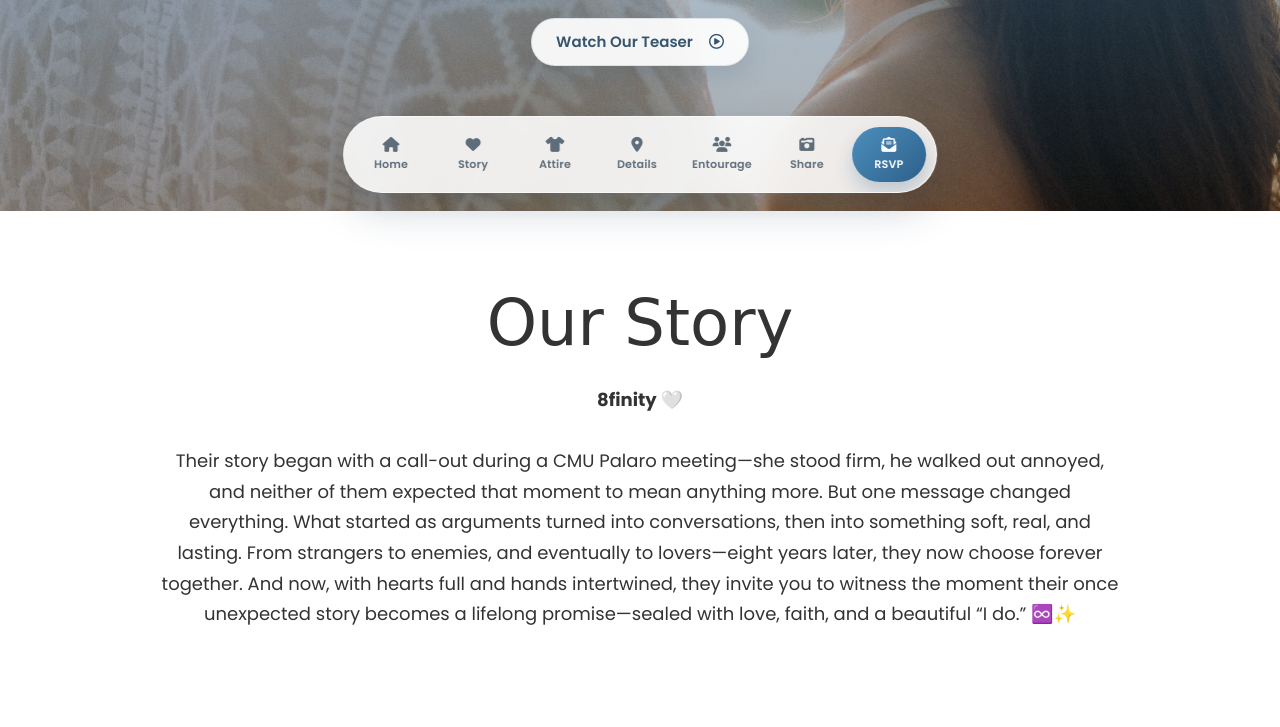
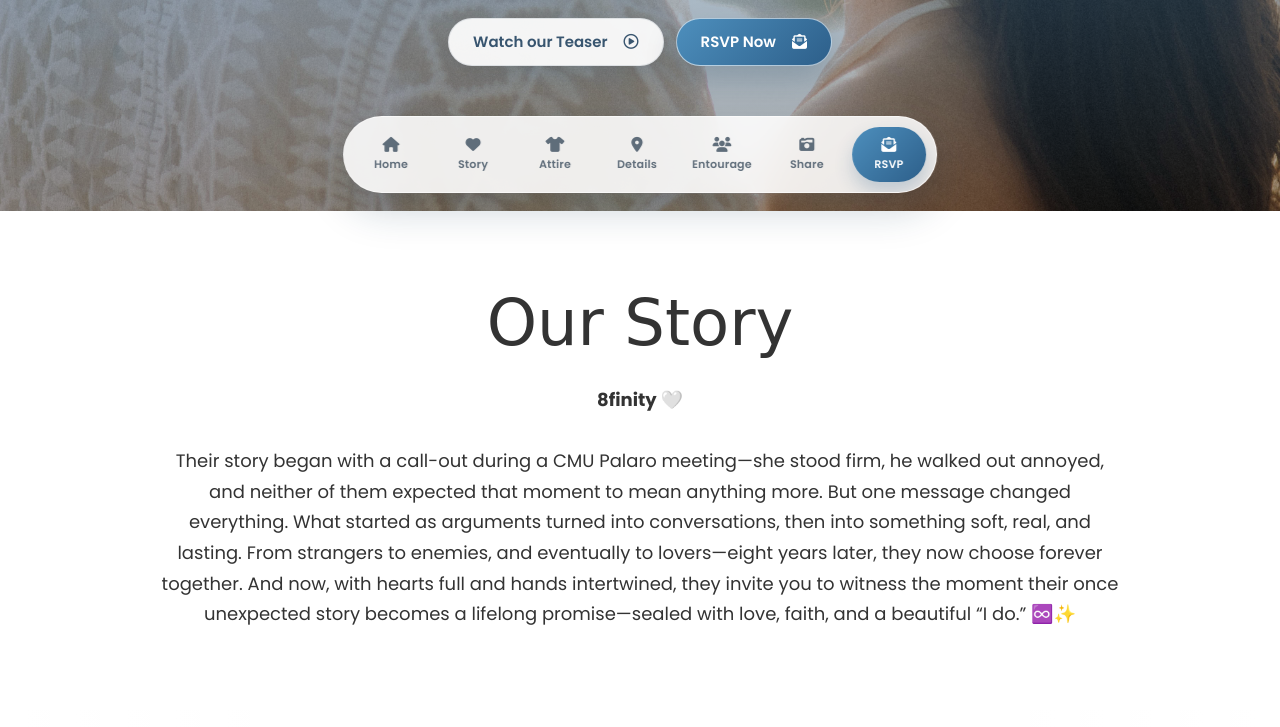
Before and after one commit to Jaydee-31/wedding-website-yr, a plain HTML site: page index.html in a window 1280 px wide. Shown: the part 589-1316 px from the top of the page. Drawn offline with nearby package versions, Linux system fonts and the light colour scheme; some packages are replaced by stand-ins of ours; no server answers; a script that the page names is missing; a web font is replaced by a local one.

Commit message:
added RSVP

```diff
--- a/assets/css/styles.css
+++ b/assets/css/styles.css
@@ -179,6 +179,19 @@ header p {
 
 .teaser-cta {
 	margin-top: 24px;
+}
+
+.header-cta-group {
+	margin-top: 24px;
+	display: flex;
+	justify-content: center;
+	align-items: center;
+	gap: 12px;
+	flex-wrap: wrap;
+}
+
+.header-cta-group .teaser-cta {
+	margin-top: 0;
 }
 
 .button-pill:hover,
--- a/assets/js/teaser-audio.js
+++ b/assets/js/teaser-audio.js
@@ -133,7 +133,8 @@ window.addEventListener("load", function () {
 		Swal.fire({
 			title: "You're invited!",
 			html: `<p>Hi <strong>${name}</strong>, join us on our wedding day.
-				We’ve reserved <strong>${number}</strong> seat(s) for you. </p>`,
+				We’ve reserved <strong>${number}</strong> seat(s) for you.</p>
+				<p>Please fill up the RSVP form to confirm your attendance.</p>`,
 			icon: "success",
 			showConfirmButton: true,
 			buttonsStyling: false,
--- a/index.html
+++ b/index.html
@@ -36,7 +36,10 @@
 			<h1>Ren & Yeng</h1>
 			<p class="mt-4">SAT • 04.18.2026 • 1:30 PM</p>
 			<div class="countdown"></div>
-			<button id="openTeaserBtn" class="teaser-cta button-pill--secondary" type="button">Watch Our Teaser <i class="fa-regular fa-circle-play ms-2"></i></button>
+			<div class="header-cta-group">
+				<button id="openTeaserBtn" class="teaser-cta button-pill--secondary" type="button">Watch our Teaser <i class="fa-regular fa-circle-play ms-2"></i></button>
+				<a class="button-pill" href="#rsvp">RSVP Now <i class="fa-solid fa-envelope-open-text ms-2"></i></a>
+			</div>
 		</header>
 
 		<section id="story" class="story">
@@ -368,7 +371,7 @@
 			<div class="container site-footer__inner">
 				<div class="site-footer__brand">
 					<h4>Ren & Yeng</h4>
-					<p>Our wedding is a celebration of the love, faith, and journey that brought us here. Having you with us makes this day even more meaningful to our hearts and our families.</p>
+					<p>Our wedding is a celebration of the loveYou, faith, and journey that brought us here. Having you with us makes this day even more meaningful to our hearts and our families.</p>
 				</div>
 
 				<div class="site-footer__links">
```
